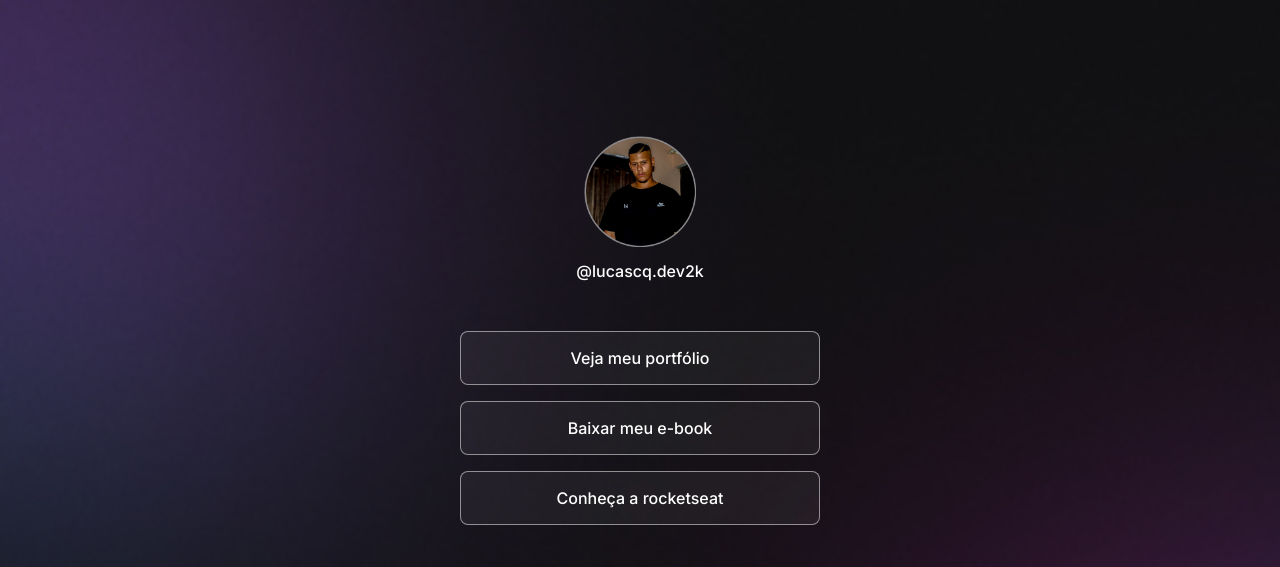
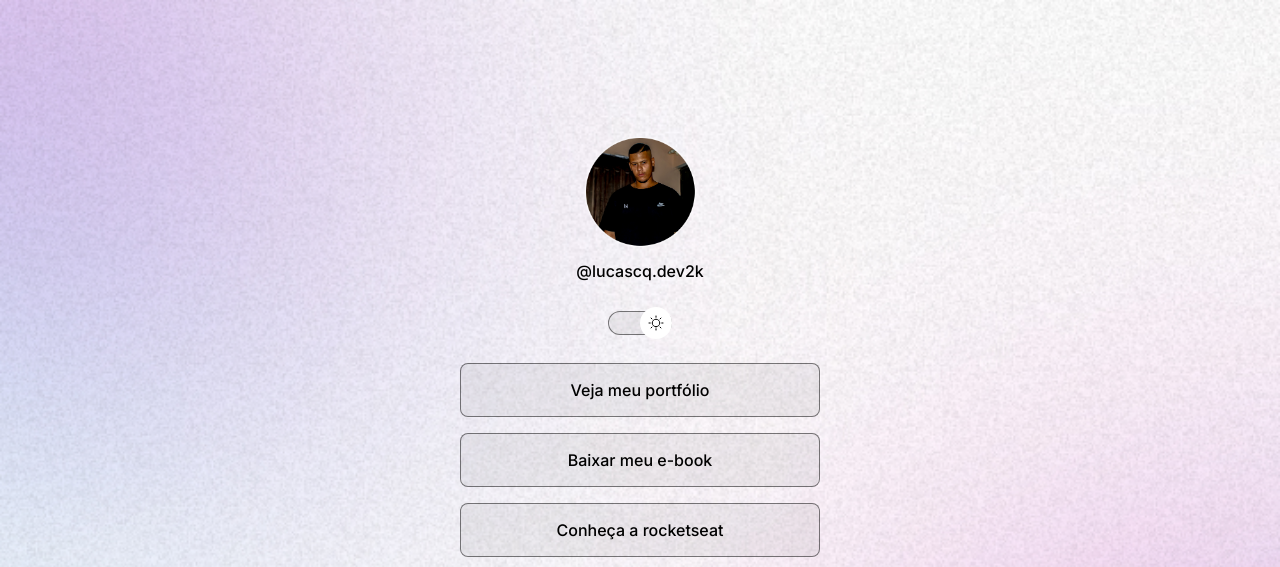
Before and after one commit to FXharry/mydevlinks, a plain HTML site: page index.html in a window 1280 px wide. Shown: the top 567 px of the page. Drawn offline with nearby package versions, Linux system fonts and the light colour scheme.

Commit message:
Creating the switch button, styling and positioning the button.

```diff
--- a/index.html
+++ b/index.html
@@ -1,5 +1,5 @@
 <!DOCTYPE html>
-<html lang="pt-br" class="light>
+<html lang="pt-br" class="light">
   <head>
     <link rel="preconnect" href="https://fonts.googleapis.com" />
     <link rel="preconnect" href="https://fonts.gstatic.com" crossorigin />
@@ -20,6 +20,12 @@
         <img src="./assets/avatar.png" alt="Foto de Lucas C. Queiroz" />
         <p>@lucascq.dev2k</p>
       </div>
+
+      <div id="switch">
+        <button></button>
+        <span></span>
+      </div>
+
       <ul>
         <li>
           <a href="https://github.com/maykbrito">Veja meu portfólio</a>
--- a/style.css
+++ b/style.css
@@ -11,6 +11,7 @@
   --surface-color: rgba(255, 255, 255, 0.05);
   --surface-color-hover: rgba(0, 0, 0, 0.02);
   --highlight-color: rgba(255, 255, 255, 0.2);
+  --switch-bg-url: url(./assets/moon-stars.svg);
 }
 
 .light {
@@ -20,6 +21,7 @@
   --surface-color: rgba(0, 0, 0, 0.05);
   --surface-color-hover: rgba(0, 0, 0, 0.02);
   --highlight-color: rgba(0, 0, 0, 0.1);
+  --switch-bg-url: url(./assets/sun.svg);
 }
 
 body {
@@ -38,6 +40,8 @@ body * {
   padding-top: 56px;
 }
 
+/* profile */
+
 #profile {
   text-align: center;
   padding: 24px;
@@ -51,6 +55,44 @@ body * {
   font-weight: 500;
   line-height: 24px;
   margin-top: 8px;
+}
+
+/* switch */
+
+#switch {
+  width: 64px;
+  position: relative;
+
+  margin: 4px auto;
+}
+
+#switch button {
+  width: 32px;
+  height: 32px;
+  background: white var(--switch-bg-url) no-repeat center;
+  border: 0;
+  border-radius: 50%;
+
+  position: absolute;
+  top: 50%;
+  left: 0;
+  z-index: 1;
+  transform: translateY(-50%);
+}
+
+.light #switch button {
+  right: 0;
+  left: initial;
+}
+
+#switch span {
+  display: block;
+  width: 64px;
+  height: 24px;
+  background: var(--surface-color);
+  border: 1px solid var(--stroke-color);
+  -webkit-backdrop-filter: blur(4px);
+  border-radius: 9999px;
 }
 
 /* links */
```
Also changed, not shown: assets/moon-stars.svg (added), assets/sun.svg (added).
